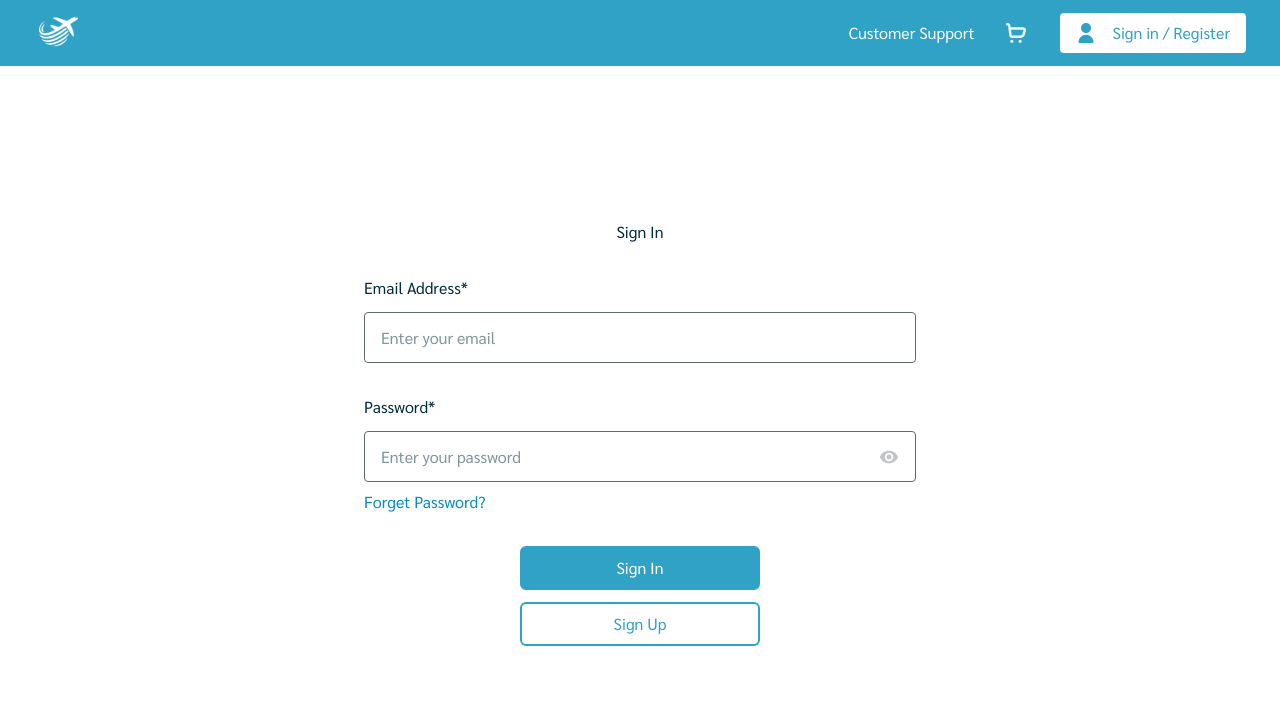
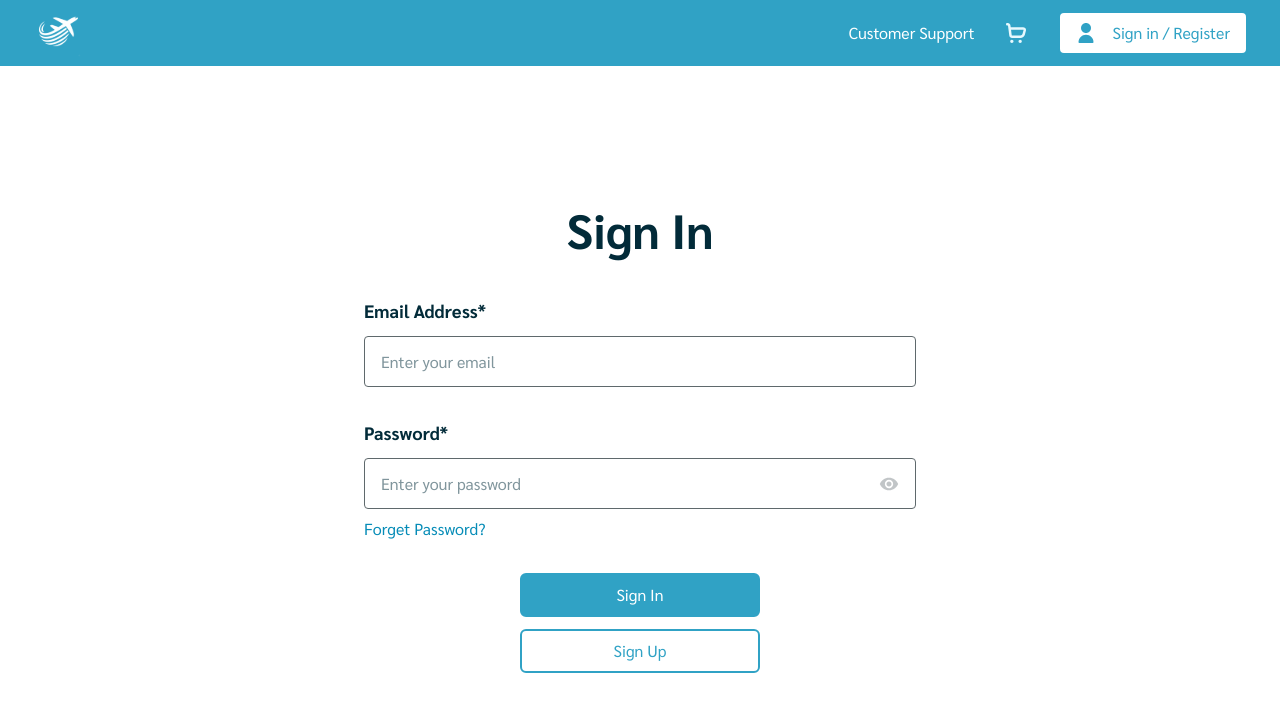
Before and after one commit to Mysterioucz/Se-Project, a Next.js app in the folder frontend/: page /login in a window 1280 px wide. Shown: the top 712 px of the page. Built offline with nearby package versions, Linux system fonts and the light colour scheme; no server answers; what @mui/material-nextjs would draw is missing.

Commit message:
fix/login-page-style

```diff
--- a/frontend/src/components/login/login.tsx
+++ b/frontend/src/components/login/login.tsx
@@ -39,14 +39,14 @@ export default function RegistrationEmail() {
     return (
         <div className="flex flex-col items-center justify-center gap-8">
             {/* Top Part */}
-            <p className="text-[3rem] font-bold text-primary-900">Sign In</p>
+            <p className="!text-[3rem] !font-bold !text-primary-900">Sign In</p>
 
             {/* Email Part */}
 
             <div className="flex flex-col gap-3">
                 <p
-                    className={`text-[1.125rem] font-semibold ${
-                        loginError ? "text-error-main" : "text-primary-900"
+                    className={`!text-[1.125rem] !font-semibold ${
+                        loginError ? "!text-error-dark" : "!text-primary-900"
                     }`}
                 >
                     Email Address*
@@ -79,10 +79,10 @@ export default function RegistrationEmail() {
                 <div className="flex flex-col gap-2">
                     <div className="flex flex-col gap-3">
                         <p
-                            className={`text-[1.125rem] font-semibold ${
+                            className={`!text-[1.125rem] !font-semibold ${
                                 loginError
-                                    ? "text-error-main"
-                                    : "text-primary-900"
+                                    ? "!text-error-dark"
+                                    : "!text-primary-900"
                             }`}
                         >
                             Password*
@@ -121,12 +121,12 @@ export default function RegistrationEmail() {
 
                 <div className="flex flex-row justify-between">
                     {loginError && (
-                        <p className="text-error-main text-[1rem]">
+                        <p className="!text-error-main !text-[1rem]">
                             Invalid Email or Password
                         </p>
                     )}
                     {/* TODO: implement onClick (Goto reset password page) */}
-                    <p className="text-primary-500 text-[1rem] cursor-pointer">
+                    <p className="!text-primary-500 !text-[1rem] cursor-pointer">
                         Forget Password?
                     </p>
                 </div>
```
